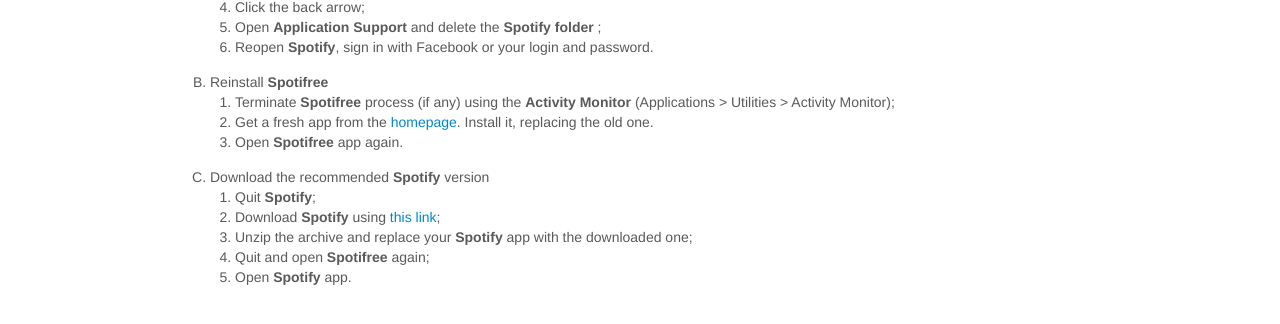
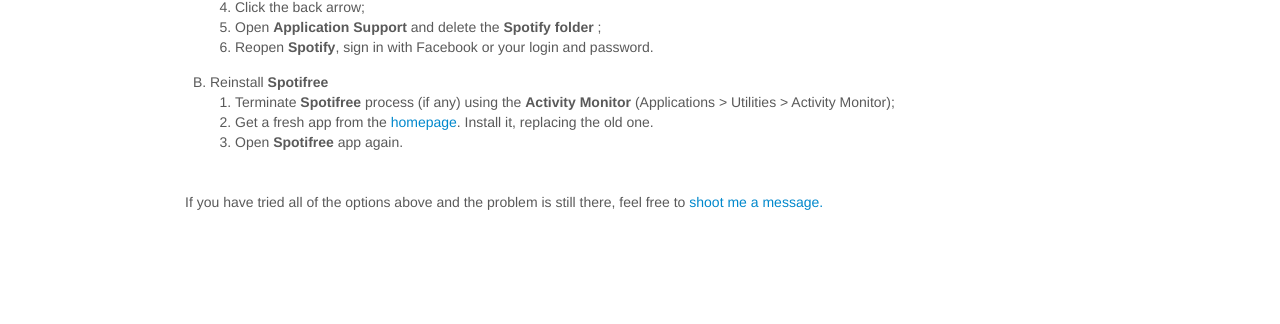
Before and after one commit to artemgordinskiy/spotifree.gordinskiy.com, a website: page troubleshooting.html in a window 1280 px wide. Shown: the part 463-787 px from the top of the page. Drawn offline with nearby package versions, Linux system fonts and the light colour scheme; files that its build step writes are made by us from their sources.

Commit message:
Remove an outdated troubleshooting option

```diff
--- a/troubleshooting.html
+++ b/troubleshooting.html
@@ -83,15 +83,6 @@
                             <li>Open <strong>Spotifree</strong> app again.</li>
                         </ol>
                     </li>
-                    <li><p>Download the recommended <strong>Spotify</strong> version</p>
-                        <ol>
-                            <li>Quit <strong>Spotify</strong>;</li>
-                            <li>Download <strong>Spotify</strong> using <a href="http://gordinskiy.com/files/Spotify.zip">this link</a>;</li>
-                            <li>Unzip the archive and replace your <strong>Spotify</strong> app with the downloaded one;</li>
-                            <li>Quit and open <strong>Spotifree</strong> again;</li>
-                            <li>Open <strong>Spotify</strong> app.</li>
-                        </ol>
-                    </li>
                 </ol>
 
                 <p class="troubleshooting-no-luck-message">If you have tried all of the options above and the problem is still there, feel free to <a href="/contact.html">shoot me a message.</a></p>
```
